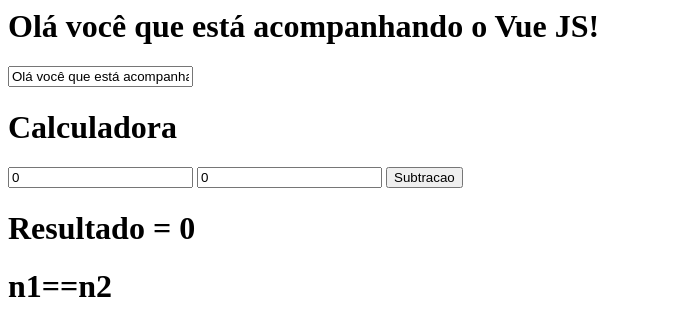
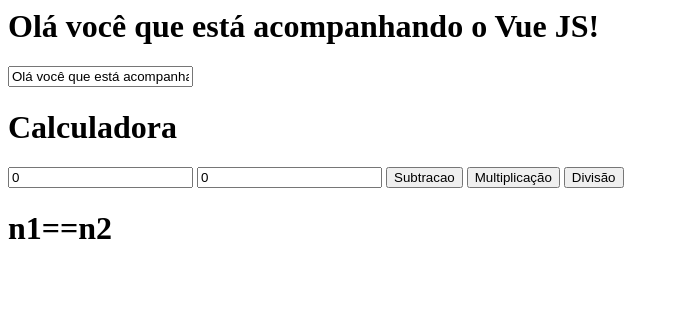
Before and after one commit to alciomarhollanda/dev4bimestre, a plain HTML site: page index.html in a window 1280 px wide. Shown: the whole page, without its empty margins (0-679 px from the left). Drawn offline with nearby package versions, Linux system fonts and the light colour scheme.

Commit message:
Colocando mais operacoes

```diff
--- a/index.html
+++ b/index.html
@@ -17,8 +17,8 @@
         <input v-model.number="n2" type="number">
 
         <button v-on:click="subtracao">Subtracao</button>
-
-        <h1> Resultado = {{n1+n2}} </h1>
+        <button v-on:click="multi">Multiplicação</button>
+        <button v-on:click="divisao">Divisão</button>
 
         <h1 v-if="resultado!=undefined"> Resultado = {{resultado}} </h1>
 
@@ -38,6 +38,12 @@
             methods: {
                 subtracao: function() {
                     this.resultado = this.n1 - this.n2;
+                },
+                multi: function() {
+                    this.resultado = this.n1 * this.n2;
+                },
+                divisao: function() {
+                    this.resultado = this.n1 / this.n2;
                 }
             }
         });
```
